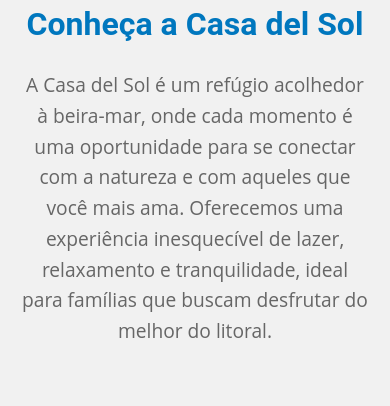
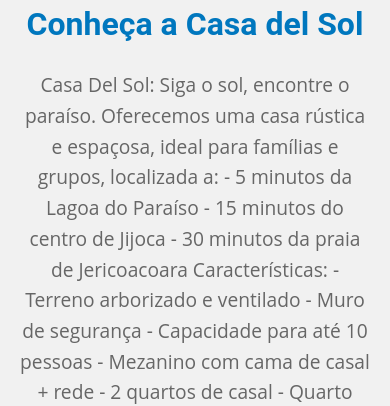
Before and after one commit to JoaoNeto00/Casa-Del-Sol, a React (Vite) app: page / in a window 390 px wide. Shown: the part 181-587 px from the top of the page. Built offline with nearby package versions, Linux system fonts and the light colour scheme.

Commit message:
feat: update texts + responsiveness

```diff
--- a/src/i18n.ts
+++ b/src/i18n.ts
@@ -7,7 +7,7 @@ i18n.use(initReactI18next).init({
       translation: {
         aboutTitle: "Discover Casa del Sol",
         aboutDescription:
-          "Casa del Sol is a cozy seaside retreat where every moment is an opportunity to connect with nature and those you love most. We offer an unforgettable experience of leisure, relaxation, and tranquility, perfect for families seeking to enjoy the best of the coast.",
+          "Casa Del Sol: Follow the sun, find paradise. We offer a rustic and spacious house, ideal for families and groups, located: - 5 minutes from Lagoa do Paraíso - 15 minutes from the center of Jijoca - 30 minutes from Jericoacoara beach Features: - Shaded and ventilated land - Security wall - Capacity for up to 10 people - Mezzanine with double bed + hammock - 2 double bedrooms - Room with 2 single beds + sofa for 2 people Additional services: - Buggy rides, quad biking, Toyota Hilux and UTV - Transfers between Fortaleza and Jijoca - Pets allowed. The team at 'Casa del Sol' wishes you a great holiday and a wonderful stay! Come relax with us!",
         galleryTitle: "Image Gallery",
         galleryDescription:
           "Explore the beauty of Casa del Sol and its surroundings. See the images that capture the essence of this seaside paradise, where the sun shines year-round and every corner invites you to rest.",
@@ -25,7 +25,7 @@ i18n.use(initReactI18next).init({
       translation: {
         aboutTitle: "Conheça a Casa del Sol",
         aboutDescription:
-          "A Casa del Sol é um refúgio acolhedor à beira-mar, onde cada momento é uma oportunidade para se conectar com a natureza e com aqueles que você mais ama. Oferecemos uma experiência inesquecível de lazer, relaxamento e tranquilidade, ideal para famílias que buscam desfrutar do melhor do litoral.",
+          "Casa Del Sol: Siga o sol, encontre o paraíso. Oferecemos uma casa rústica e espaçosa, ideal para famílias e grupos, localizada a: - 5 minutos da Lagoa do Paraíso - 15 minutos do centro de Jijoca - 30 minutos da praia de Jericoacoara Características: - Terreno arborizado e ventilado - Muro de segurança - Capacidade para até 10 pessoas - Mezanino com cama de casal + rede - 2 quartos de casal - Quarto com 2 camas de solteiro + sofá para 2 pessoas Serviços adicionais: - Passeios de buggy, quadriciclo, Toyota Hilux e UTV - Transfer entre Fortaleza e Jijoca - Animais domésticos permitidos. A equipe da 'Casa del Sol' deseja boa férias e uma ótima estadia! Venha relaxar conosco!",
         galleryTitle: "Galeria de Imagens",
         galleryDescription:
           "Explore a beleza da Casa del Sol e seus arredores. Veja as imagens que capturam a essência deste paraíso à beira-mar, onde o sol brilha o ano todo e cada canto é um convite ao descanso.",
--- a/src/styles.ts
+++ b/src/styles.ts
@@ -342,6 +342,11 @@ export const GalleryContainer = styled.div`
   border-radius: 10px; /* Bordas arredondadas */
   box-shadow: 0 8px 16px rgba(0, 0, 0, 0.1); /* Sombra suave ao redor da galeria */
 
+  @media (max-width: 768px) {
+    padding: 0px;
+    width: 100%; /* Estica a galeria para ocupar toda a largura em dispositivos móveis */
+  }
+
   .slick-prev,
   .slick-next {
     background-color: white; /* Fundo branco nas setas */
```
